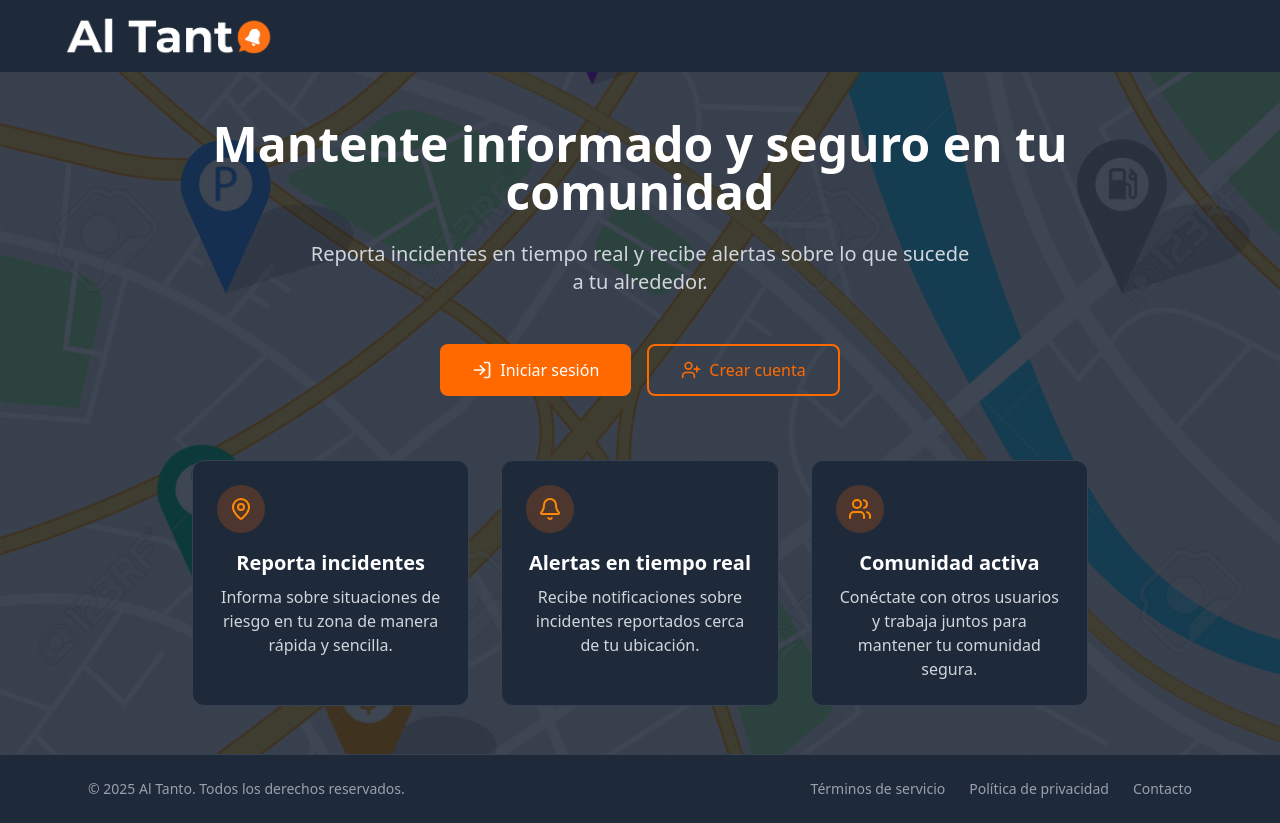
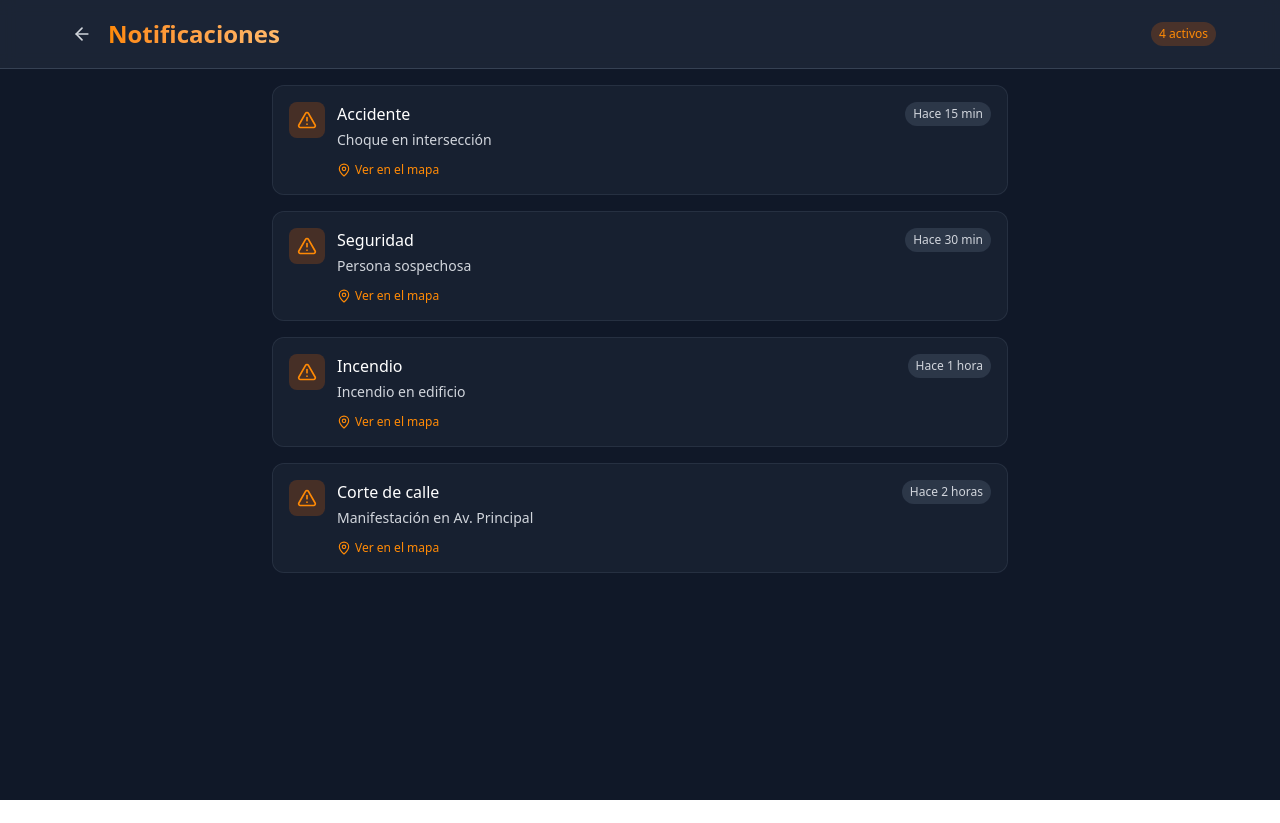
Before and after one commit to FedericoRocha/AlTantoWeb, a React (Vite) app: page /notifications in a window 1280 px wide. Before the commit this address led to /. After the commit the page ends 800 px from the top, so only its background shows below. Built offline with nearby package versions, Linux system fonts and the light colour scheme; sample sign-in values are in the browser's storage.

Commit message:
Se hacen arreglos visuales

```diff
--- a/src/App.tsx
+++ b/src/App.tsx
@@ -8,6 +8,7 @@ import CreateReport from './pages/CreateReport';
 import ReportForm from './pages/ReportForm';
 import ReportLoaded from './pages/ReportLoaded';
 import Profile from './pages/Profile';
+import Notifications from './pages/Notifications';
 
 // Type for the authentication context
 type AuthContextType = {
@@ -137,6 +138,14 @@ const App: React.FC = () => {
               </ProtectedRoute>
             }
           />
+          <Route
+            path="/notifications"
+            element={
+              <ProtectedRoute>
+                <Notifications />
+              </ProtectedRoute>
+            }
+          />
 
           {/* Catch all other routes */}
           <Route path="*" element={<Navigate to="/" replace />} />
--- a/src/pages/CreateReport/index.tsx
+++ b/src/pages/CreateReport/index.tsx
@@ -126,7 +126,7 @@ const CreateReport = () => {
           >
             <ChevronLeft className="h-6 w-6" />
           </button>
-          <h1 className="text-xl font-semibold bg-gradient-to-r from-orange-400 to-amber-400 bg-clip-text text-transparent">
+          <h1 className="text-2xl font-bold bg-gradient-to-r from-orange-400 to-orange-300 bg-clip-text text-transparent">
             Crear reporte
           </h1>
         </div>
--- a/src/pages/MainMap/index.tsx
+++ b/src/pages/MainMap/index.tsx
@@ -241,27 +241,27 @@ const MainMap = () => {
         {isMenuOpen && (
           <div className="md:hidden">
             <div
-              className="fixed inset-0 bg-black/50 z-30"
+              className="fixed inset-0 bg-black/70 z-30"
               onClick={() => setIsMenuOpen(false)}
             ></div>
-            <div className="fixed top-0 left-0 h-full w-72 bg-gray-800 border-r border-gray-700 z-40 transform transition-transform duration-300 ease-in-out">
-              <div className="p-4 border-b border-gray-700 flex justify-between items-center">
-                <h2 className="text-xl font-bold">Menú</h2>
+            <div className="fixed top-0 left-0 h-full w-72 bg-gray-900 border-r border-gray-700 z-40 transform transition-transform duration-300 ease-in-out shadow-2xl">
+              <div className="p-4 border-b border-gray-700 flex justify-between items-center bg-gray-900">
+                <h2 className="text-xl font-bold text-white">Menú</h2>
                 <button
                   onClick={() => setIsMenuOpen(false)}
-                  className="p-1 rounded-full hover:bg-gray-700"
+                  className="p-1 rounded-full hover:bg-gray-800 text-gray-300 hover:text-white transition-colors"
                   aria-label="Cerrar menú"
                 >
-                  <X className="h-6 w-6 text-gray-300" />
+                  <X className="h-6 w-6" />
                 </button>
               </div>
-              <nav className="p-2">
+              <nav className="p-2 bg-gray-900">
                 <button
                   onClick={() => {
                     navigate('/profile');
                     setIsMenuOpen(false);
                   }}
-                  className="w-full text-left px-4 py-3 rounded-lg hover:bg-gray-700/50 flex items-center text-gray-200"
+                  className="w-full text-left px-4 py-3 rounded-lg hover:bg-gray-800/90 flex items-center text-gray-200 transition-colors"
                 >
                   <User className="h-5 w-5 mr-3 text-orange-400" />
                   Mi perfil
@@ -271,7 +271,7 @@ const MainMap = () => {
                     navigate('/reports');
                     setIsMenuOpen(false);
                   }}
-                  className="w-full text-left px-4 py-3 rounded-lg hover:bg-gray-700/50 flex items-center text-gray-200"
+                  className="w-full text-left px-4 py-3 rounded-lg hover:bg-gray-800/90 flex items-center text-gray-200 transition-colors"
                 >
                   <AlertTriangle className="h-5 w-5 mr-3 text-orange-400" />
                   Mis reportes
@@ -281,7 +281,7 @@ const MainMap = () => {
                     navigate('/settings');
                     setIsMenuOpen(false);
                   }}
-                  className="w-full text-left px-4 py-3 rounded-lg hover:bg-gray-700/50 flex items-center text-gray-200"
+                  className="w-full text-left px-4 py-3 rounded-lg hover:bg-gray-800/90 flex items-center text-gray-200 transition-colors"
                 >
                   <Settings className="h-5 w-5 mr-3 text-orange-400" />
                   Configuración
@@ -291,7 +291,7 @@ const MainMap = () => {
                     navigate('/help');
                     setIsMenuOpen(false);
                   }}
-                  className="w-full text-left px-4 py-3 rounded-lg hover:bg-gray-700/50 flex items-center text-gray-200"
+                  className="w-full text-left px-4 py-3 rounded-lg hover:bg-gray-800/90 flex items-center text-gray-200 transition-colors"
                 >
                   <HelpCircle className="h-5 w-5 mr-3 text-orange-400" />
                   Ayuda
@@ -451,6 +451,7 @@ const MainMap = () => {
           <span className="text-xs mt-1">Reportar</span>
         </button>
         <button
+          onClick={() => navigate('/notifications')}
           className="flex flex-col items-center text-gray-300 hover:text-white p-2 rounded-lg w-full max-w-[100px] hover:bg-gray-700/50 transition-colors relative"
           aria-label="Notificaciones"
         >
--- /dev/null
+++ b/src/pages/Notifications/index.tsx
@@ -0,0 +1,68 @@
+import { useNavigate } from 'react-router-dom';
+import { ArrowLeft, AlertTriangle, MapPin } from 'lucide-react';
+
+const Notifications = () => {
+  const navigate = useNavigate();
+
+  // Datos de ejemplo - puedes reemplazarlos con datos reales
+  const incidents = [
+    { id: 1, type: 'Accidente', description: 'Choque en intersección', time: 'Hace 15 min' },
+    { id: 2, type: 'Seguridad', description: 'Persona sospechosa', time: 'Hace 30 min' },
+    { id: 3, type: 'Incendio', description: 'Incendio en edificio', time: 'Hace 1 hora' },
+    { id: 4, type: 'Corte de calle', description: 'Manifestación en Av. Principal', time: 'Hace 2 horas' },
+  ];
+
+  return (
+    <div className="min-h-screen bg-gray-900 text-white">
+      {/* Header */}
+      <header className="bg-gray-800/80 backdrop-blur-sm p-4 border-b border-gray-700 sticky top-0 z-30">
+        <div className="max-w-6xl mx-auto flex items-center">
+          <button
+            onClick={() => navigate(-1)}
+            className="p-2 rounded-full hover:bg-gray-700 text-gray-300 hover:text-white transition-colors mr-2"
+            aria-label="Volver"
+          >
+            <ArrowLeft className="h-5 w-5" />
+          </button>
+          <h1 className="text-2xl font-bold bg-gradient-to-r from-orange-400 to-orange-300 bg-clip-text text-transparent">Notificaciones</h1>
+          <div className="ml-auto bg-orange-500/20 text-orange-400 text-xs px-2 py-1 rounded-full">
+            {incidents.length} activos
+          </div>
+        </div>
+      </header>
+
+      {/* Main Content */}
+      <main className="max-w-3xl mx-auto p-4">
+        <div className="space-y-4">
+          {incidents.map((incident) => (
+            <div
+              key={incident.id}
+              className="p-4 bg-gray-800/50 hover:bg-gray-800/80 rounded-xl border border-gray-700/50 transition-colors"
+            >
+              <div className="flex items-start">
+                <div className="bg-orange-500/20 p-2 rounded-lg mr-3">
+                  <AlertTriangle className="h-5 w-5 text-orange-400" />
+                </div>
+                <div className="flex-1">
+                  <div className="flex justify-between items-start">
+                    <h3 className="font-medium text-white">{incident.type}</h3>
+                    <span className="text-xs bg-gray-700/70 text-gray-300 px-2 py-1 rounded-full">
+                      {incident.time}
+                    </span>
+                  </div>
+                  <p className="text-sm text-gray-300 mt-1">{incident.description}</p>
+                  <div className="mt-3 flex items-center text-xs text-orange-400 cursor-pointer hover:underline">
+                    <MapPin className="h-3.5 w-3.5 mr-1" />
+                    <span>Ver en el mapa</span>
+                  </div>
+                </div>
+              </div>
+            </div>
+          ))}
+        </div>
+      </main>
+    </div>
+  );
+};
+
+export default Notifications;
--- a/src/pages/Profile/index.tsx
+++ b/src/pages/Profile/index.tsx
@@ -67,7 +67,7 @@ const Profile = () => {
           >
             <ArrowLeft className="h-5 w-5" />
           </button>
-          <h1 className="text-xl font-semibold">Mi Perfil</h1>
+          <h1 className="text-2xl font-bold bg-gradient-to-r from-orange-400 to-orange-300 bg-clip-text text-transparent">Mi Perfil</h1>
         </div>
       </header>
 
--- a/src/pages/ReportForm/index.tsx
+++ b/src/pages/ReportForm/index.tsx
@@ -160,7 +160,7 @@ const ReportForm = () => {
           >
             <ArrowLeft className="h-5 w-5" />
           </button>
-          <h1 className="text-xl font-bold bg-gradient-to-r from-orange-400 to-amber-400 bg-clip-text text-transparent">
+          <h1 className="text-2xl font-bold bg-gradient-to-r from-orange-400 to-orange-300 bg-clip-text text-transparent">
             Nuevo Reporte
           </h1>
         </div>
--- a/src/pages/ReportLoaded/index.tsx
+++ b/src/pages/ReportLoaded/index.tsx
@@ -136,7 +136,7 @@ const ReportLoaded = () => {
           </div>
 
           {/* Success Message */}
-          <h1 className="text-2xl font-bold text-white mb-2">¡Reporte Enviado!</h1>
+          <h1 className="text-2xl font-bold bg-gradient-to-r from-orange-400 to-orange-300 bg-clip-text text-transparent mb-2">¡Reporte Enviado!</h1>
           <p className="text-gray-300 mb-8 max-w-md">
             Tu reporte ha sido registrado correctamente y está siendo procesado por nuestro equipo.
           </p>
```
